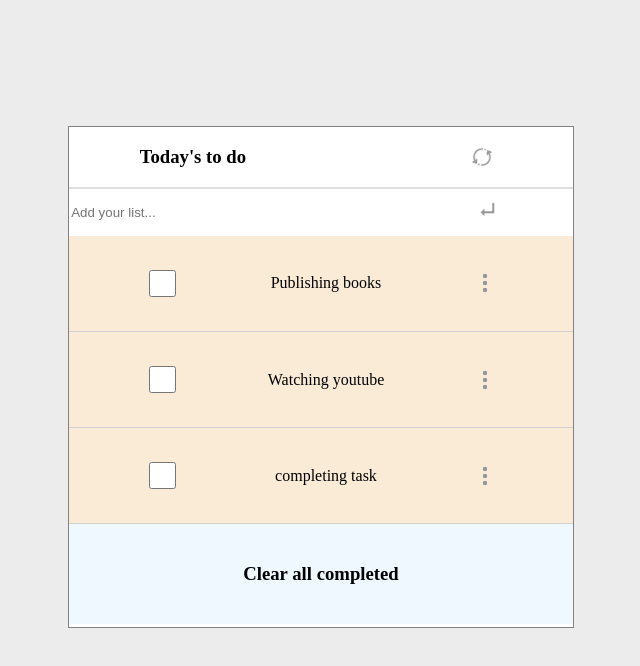
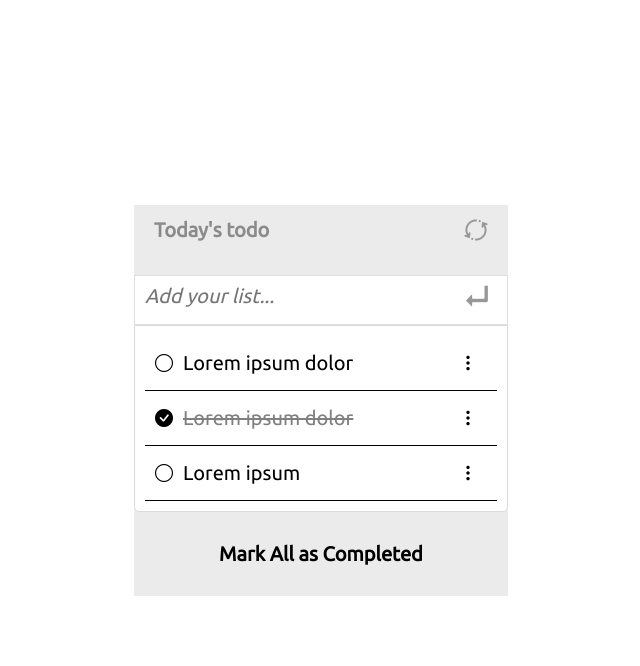
Before and after one commit to EddyShimwa/To-do-list, a website built with webpack: page src/index.html in a window 1280 px wide. Shown: the whole page, without its empty margins (319-959 px from the left). Built offline with nearby package versions, Linux system fonts and the light colour scheme.

Commit message:
set the webpack and added the structure of my todo

```diff
--- /dev/null
+++ b/modules/addData.js
@@ -0,0 +1,61 @@
+import markAs from "./markAs.js";
+
+const addData = (todoList, todoTask, todoTasks, i) => {
+  let task = document.createElement("div");
+  task.classList.add("todo");
+  let taskName = document.createElement("p");
+  taskName.innerText = todoTask.description;
+
+  let checkBox = document.createElement("i");
+  checkBox.classList.add("bi");
+
+  checkBox.addEventListener("click", () => {
+    todoTask.completed = !todoTask.completed;
+
+    markAs(checkBox, taskName, todoTask);
+  });
+
+  markAs(checkBox, taskName, todoTask);
+
+  let trashIcon = document.createElement("i");
+  trashIcon.classList.add("bi", "bi-trash");
+  trashIcon.style.visibility = 'hidden';
+
+  trashIcon.addEventListener('click', () => {
+    todoTasks.splice(i, 1);
+    todoList.removeChild(task);
+  })
+
+  let threeDots = document.createElement("i");
+  threeDots.classList.add("bi", "bi-three-dots-vertical");
+
+  threeDots.addEventListener('click', () => {
+//    threeDots.classList.add("bi", "bi-trash")  threeDots.classList.add("bi", "bi-trash");
+
+  })
+
+
+  task.appendChild(checkBox);
+  task.appendChild(taskName);
+  task.appendChild(trashIcon);
+  task.appendChild(threeDots);
+  todoList.appendChild(task);
+
+
+}
+
+
+
+
+
+
+
+
+
+const removeTask = () => {
+
+  }
+  removeTask()
+
+
+export default addData;
--- /dev/null
+++ b/modules/markAs.js
@@ -0,0 +1,27 @@
+const markAs = (checkBox, taskName, todoTask) => {
+    // todoTasks[i].completed = !todoTasks[i].completed;
+
+    if (todoTask.completed) {
+      checkBox.classList.add('bi-check-circle-fill')
+      checkBox.classList.remove("bi-circle");
+      taskName.classList.add('checked')
+    }
+    else {
+      checkBox.classList.add("bi-circle");
+      checkBox.classList.remove("bi-check-circle-fill");
+      taskName.classList.remove('checked');
+
+    }
+  }
+
+  let markAsCompleted = document.querySelector('.markAsCompleted');
+  markAsCompleted.addEventListener('click', () => {
+    console.log('imahsa')
+    for (let i = 0; i < todoTasks.length; i++) {
+      markAs(checkBox, taskName, todoTask)
+    }
+
+   })
+
+
+export default markAs;
--- /dev/null
+++ b/modules/todoTasks.js
@@ -0,0 +1,19 @@
+const todoTasks = [
+  {
+    description: "Lorem ipsum dolor",
+    completed: false,
+    index: 0,
+  },
+  {
+    description: "Lorem ipsum dolor",
+    completed: true,
+    index: 1,
+  },
+  {
+    description: "Lorem ipsum",
+    completed: false,
+    index: 2,
+  },
+];
+
+export default todoTasks;
--- a/src/index.html
+++ b/src/index.html
@@ -1,39 +1,52 @@
-<!DOCTYPE html>
 <html lang="en">
   <head>
     <meta charset="UTF-8" />
     <meta http-equiv="X-UA-Compatible" content="IE=edge" />
     <meta name="viewport" content="width=device-width, initial-scale=1.0" />
-    <title>Document</title>
-    <link rel="stylesheet" href="./styles.css">
+    <title>My to do list</title>
+    <link
+      rel="stylesheet"
+      href="https://cdn.jsdelivr.net/npm/bootstrap-icons@1.8.3/font/bootstrap-icons.css"
+    />
+    <link rel="stylesheet" href="./styles.css" />
   </head>
   <body>
-    <div class="main-container">
-      <div class="to-do-list-container">
-         <div class="title"> <h3> Today's to do</h3> <img src="./Assets/reflesh.png" alt="" srcset=""></div>
-        <div class="add-task">
-          <div class="add-Task">
-            <input type="text" name="add-Task" id="add-task" placeholder="Add your list...">
-            <img src="./Assets/enter.png" alt="" srcset="">
-           </div>
+    <div class="container">
+      <header>
+        <div class="header">
+          <h4>Today's todo</h4>
+          <img src="./Assets/reflesh.png" alt="">
         </div>
+        <div class="new-todo">
+          <div id="todoform">
+            <input
+              type="text"
+              name="newtodo"
+              id="newtodo"
+              placeholder="Add your list..."
+              required
+            />
+            <button id="EnterButton">
+              <img src="Assets/enter.png" />
+            </button>
+          </div>
+        </div>
+      </header>
+      <div id="todos-list">
+        <!-- <div class="todo" id="0">
+          <i class="bi bi-circle"></i>
+          <i class="bi bi-check-circle-fill"></i>
+          <p class="">Go get milk.</p>
+          <i class="bi bi-trash"></i>
+          <i class="bi bi-three-dots-vertical"></i>
+        </div> -->
+      </div>
+<div class="markAsCompleted">
+  <h4>Mark All as Completed</h4>
+</div>
 
+    </div>
 
-         <div class="tasks">
-          <input type="checkbox" name="task1" id="task">
-          <label for="task1">Publishing books</label> <img src="./Assets/three-dots.png" alt="" srcset="">
-         </div>
-         <div class="tasks">
-          <input type="checkbox" name="task1" id="task">
-          <label for="task1">Watching youtube</label> <img src="./Assets/three-dots.png" alt="" srcset="">
-         </div>
-         <div class="tasks">
-          <input type="checkbox" name="task1"  id="task">
-          <label for="task1">completing task</label> <img src="./Assets/three-dots.png" alt="" srcset="">
-         </div>
-         <span id="clear-all"> <h3>Clear all completed</h3></span>
-      </div>
-    </div>
-    <script src="./index.js"></script>
+    <script src="./index.js" type="module"> </script>
   </body>
 </html>
--- a/src/index.js
+++ b/src/index.js
@@ -1,26 +1,26 @@
-import './styles.css';
-import EnterIcon from './Assets/enter.png';
-import threeDotIcon from './Assets/three-dots.png';
+import addData from "../modules/addData.js";
+import todoTasks from "../modules/todoTasks.js";
+import markAs from "../modules/markAs.js";
+
+const todoform = document.getElementById("EnterButton");
+const todoInput = document.getElementById("newtodo");
+const todoList = document.querySelector("#todos-list");
+
+todoform.addEventListener('click', (event) => {
+  event.preventDefault();
+  console.log("submit");
+  let newTask = {
+    description: todoInput.value,
+    completed: false,
+    index: todoTasks.length,
+  }
+  todoTasks.push(newTask);
+  addData(todoList, newTask, todoTasks)
+});
 
 
-class Todos {
-    constructor() {
-      this.task = [
-        {
-          description: 'Lorem ipsum dolor, sit amet consectetur adipisicing elit.',
-          completed: false,
-          index: 0,
-        },
-        {
-          description: 'Lorem ipsum dolor, sit amet consectetur adipisicing elit.',
-          completed: false,
-          index: 1,
-        },
-        {
-          description: 'Lorem ipsum dolor, sit amet consectetur adipisicing elit.',
-          completed: false,
-          index: 2,
-        },
-      ];
-    }
+for (let i = 0; i < todoTasks.length; i++) {
+  addData(todoList, todoTasks[i], todoTasks, i);
+
+
 }
--- a/src/styles.css
+++ b/src/styles.css
@@ -1,69 +1,113 @@
-body {
- background-color: rgb(236, 236, 236);
-}
+  @import url('https://fonts.googleapis.com/css2?family=Ubuntu&display=swap');
 
-.main-container{
-  background-color: rgb(255, 255, 255);
-  width: 40%;
-  margin: 10% auto;
-  /* margin-top: ; */
-}
+  * {
+    padding: 0;
+    margin: 0;
+    box-sizing: border-box;
+    font-family: 'Ubuntu', monospace;
+  }
+  html {
+    font-size: 20px;
+  }
 
-.to-do-list-container {
-  height: 500px;
-  width: auto;
-  border: 1px solid rgb(130, 130, 130);
-}
-
-.title {
+  body {
+    width: 100vw;
+    height: 100vh;
     display: flex;
     align-items: center;
+    justify-content: center;
+  }
+
+  .container {
+    background-color: rgb(235, 235, 235);
+    width: var(--contaier-width);
+    height: var(--container-height);
+  }
+  .header {
+    width: 100%;
+    height: 50px;
+    display: flex;
+    padding: 20px;
+    align-items: center;
     justify-content: space-between;
-    padding-left: 14%;
-    padding-right: 16%;
-    border-bottom: 2px solid rgb(223, 223, 223);
-}
+    color: rgb(139, 139, 139);
+    margin-bottom: 20px;
+  }
+  .new-todo {
+    width: 100%;
+    height: 50px;
+    border: 1px solid rgb(223, 223, 223);
+    background-color: rgb(255, 255, 255);
 
-.title img {
-    width: 20px;
-    height: 20px;
-}
-.to-do-list-container .tasks {
+  }
+  .new-todo div {
     display: flex;
     align-items: center;
-    background-color: antiquewhite;
-    height: 15%;
-    justify-content: space-between;
-    /* padding-left: 10%; */
-    padding: 2% 15%;
-    border-bottom: 1px solid rgb(209, 209, 209);
-}
+  }
+  .new-todo input {
+    width: 100%;
+    flex: 1;
+    height: 30px;
+    border: none;
+    font-style: italic;
+    background-color: rgb(255, 255, 255);    padding-left: 0.5rem;
+    font-size: 1rem;
+    color: rgb(199, 199, 199);
+  }
+  .new-todo button {
+    width: 60px;
+    height: 40px;
+    font-size: 1rem;
+    background-color: transparent;
+    color: rgb(255, 247, 0);
+    border: none;
+    border-left: 0px;
+    cursor: pointer;
+  }
+  .new-todo button:hover {
+    text-shadow: 1px 1px 20px rgba(0, 0, 0, 0.8);
+  }
 
-.to-do-list-container .tasks input {
-    width: 27px;
-    height: 45px;
-}
+  #todos-list {
+    height: calc(var(--container-height) - var(--header-height));
+    background-color: #fff;
+    padding: 0.5rem;
+    border: 1px solid rgb(219, 219, 219);
+    border-radius: 0 0 5px 5px;
+  }
 
-.add-task {
-    width: 100%;
-    background-color: rgb(255, 255, 255);
-}
-.add-task input {
-    width: 80%;
-    height: 45px;
-    border: none;
-}
-.add-task img {
-  width: 15px;
-}
-
-#clear-all {
+  #todos-list .todo {
     display: flex;
     align-items: center;
-    width: 100%;
-    height: 100px;
-    background-color: aliceblue;
-}
-#clear-all h3 {
-   margin: auto;
-}
+    padding: 0.75rem 0.5rem;
+    /* border-radius: 5px; */
+    border-bottom: 1px solid black;
+  }
+  #todos-list .todo:hover {
+    background-color: rgba(0, 0, 0, 0.1);
+  }
+  #todos-list .todo * {
+    cursor: pointer;
+    margin-right: 0.5rem;
+  }
+  #todos-list .todo i {
+    font-size: 0.9rem;
+  }
+  #todos-list .todo p {
+    flex: 1;
+    word-break: break-all;
+  }
+  .checked {
+    text-decoration: line-through;
+    color: grey;
+  }
+
+  .bi bi-check-circle-fill {
+    display: none;
+  }
+
+  .markAsCompleted {
+    /* height: 58px; */
+    padding: 30px;
+    text-align: center;
+  }
```
